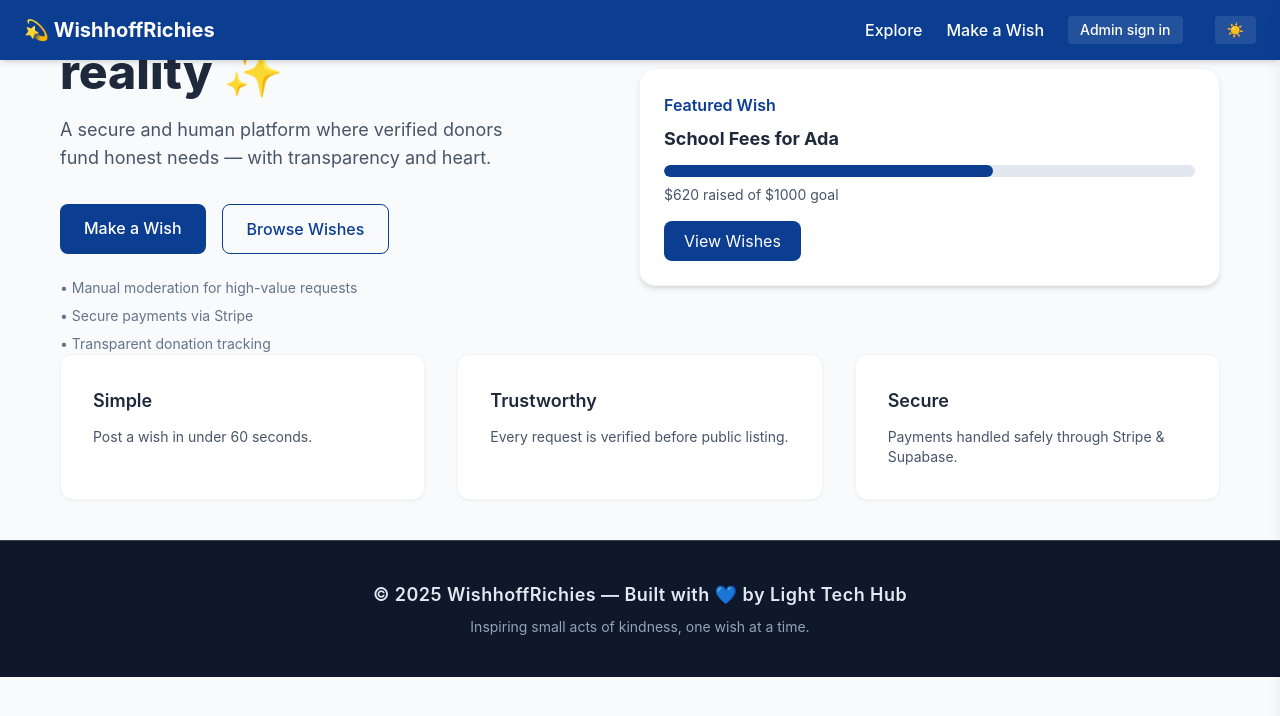
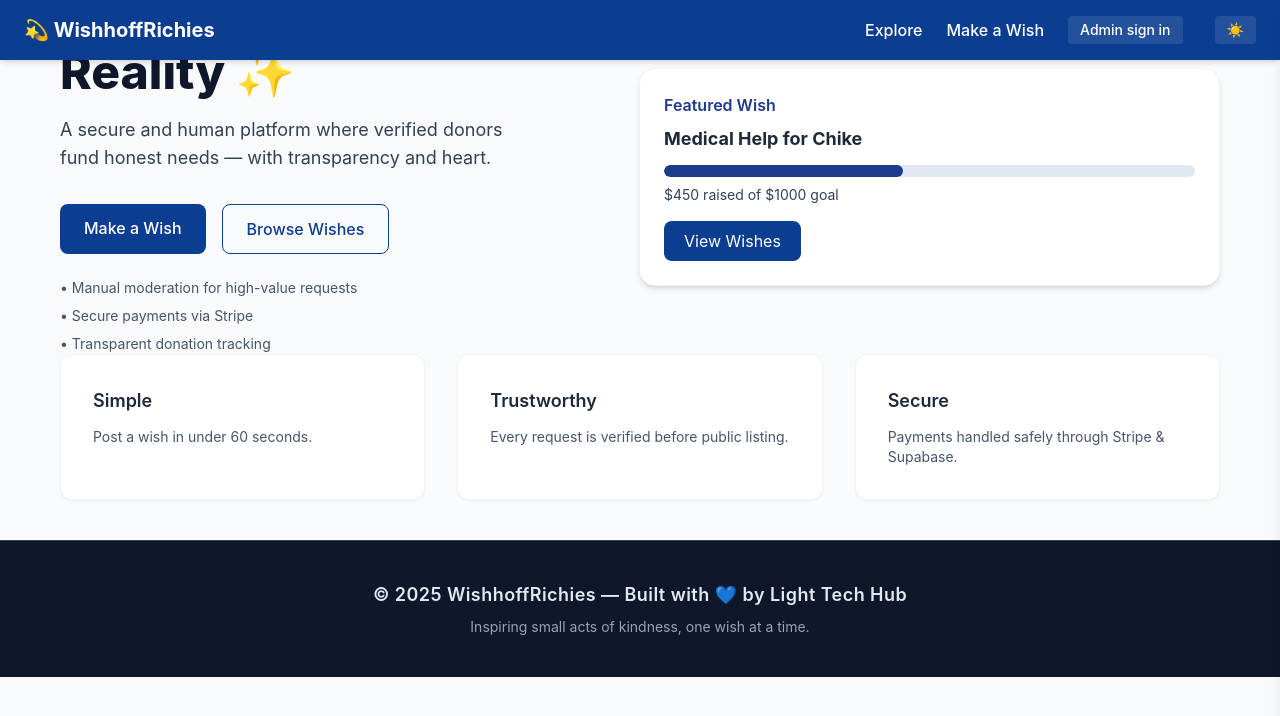
Before and after one commit to Lightcomputerstechnology/WishhoffRichies, a Next.js app: page / in a window 1280 px wide. Shown: the top 716 px of the page. Built offline with nearby package versions, Linux system fonts and the light colour scheme; no server answers.

Commit message:
Update HeroSection.js

```diff
--- a/components/HeroSection.js
+++ b/components/HeroSection.js
@@ -1,15 +1,57 @@
+"use client";
+import { useEffect, useState } from "react";
 import Link from "next/link";
 
 export default function HeroSection() {
+  // Dynamic featured wishes
+  const featuredWishes = [
+    {
+      title: "School Fees for Ada",
+      progress: 62,
+      raised: 620,
+      goal: 1000,
+    },
+    {
+      title: "Medical Help for Chike",
+      progress: 45,
+      raised: 450,
+      goal: 1000,
+    },
+    {
+      title: "Startup Support for Ifeoma",
+      progress: 80,
+      raised: 800,
+      goal: 1000,
+    },
+    {
+      title: "House Rent for Tunde",
+      progress: 30,
+      raised: 300,
+      goal: 1000,
+    },
+  ];
+
+  const [currentIndex, setCurrentIndex] = useState(0);
+
+  // Auto-slide effect
+  useEffect(() => {
+    const interval = setInterval(() => {
+      setCurrentIndex((prev) => (prev + 1) % featuredWishes.length);
+    }, 4000);
+    return () => clearInterval(interval);
+  }, [featuredWishes.length]);
+
+  const currentWish = featuredWishes[currentIndex];
+
   return (
-    <header className="container mx-auto px-6 py-16 text-center md:text-left">
+    <header className="container mx-auto px-6 py-20 text-center md:text-left transition-all duration-500">
       <div className="flex flex-col md:flex-row md:items-center md:justify-between gap-12">
         {/* LEFT SIDE — Text Content */}
         <div className="flex-1">
-          <h1 className="text-4xl md:text-5xl font-extrabold leading-tight text-slate-800 dark:text-slate-100">
-            Turn wishes into reality ✨
+          <h1 className="text-4xl md:text-5xl font-extrabold leading-tight text-slate-900 dark:text-white">
+            Turn your <span className="text-primary">Wishes</span> into Reality ✨
           </h1>
-          <p className="mt-5 text-lg text-slate-600 dark:text-slate-300 max-w-md">
+          <p className="mt-5 text-lg text-slate-700 dark:text-slate-300 max-w-md">
             A secure and human platform where verified donors fund honest needs —
             with transparency and heart.
           </p>
@@ -29,29 +71,33 @@ export default function HeroSection() {
             </Link>
           </div>
 
-          <ul className="mt-6 space-y-2 text-sm text-slate-500 dark:text-slate-400">
+          <ul className="mt-6 space-y-2 text-sm text-slate-600 dark:text-slate-400">
             <li>• Manual moderation for high-value requests</li>
             <li>• Secure payments via Stripe</li>
             <li>• Transparent donation tracking</li>
           </ul>
         </div>
 
-        {/* RIGHT SIDE — Featured Wish Card */}
-        <div className="flex-1 bg-white dark:bg-slate-800 p-6 rounded-2xl shadow-md border border-slate-100 dark:border-slate-700">
+        {/* RIGHT SIDE — Animated Featured Wish */}
+        <div className="flex-1 bg-white dark:bg-slate-800 p-6 rounded-2xl shadow-md border border-slate-100 dark:border-slate-700 relative overflow-hidden">
+          <div
+            key={currentIndex}
+            className="transition-all duration-700 ease-in-out transform animate-slideIn"
+          >
             <h4 className="text-primary font-semibold mb-2">Featured Wish</h4>
             <h3 className="text-lg font-bold text-slate-800 dark:text-slate-100">
-            School Fees for Ada
+              {currentWish.title}
             </h3>
 
             <div className="mt-3 bg-slate-200 dark:bg-slate-700 rounded-full h-3 overflow-hidden">
               <div
-              style={{ width: "62%" }}
+                style={{ width: `${currentWish.progress}%` }}
                 className="bg-primary h-3 rounded-full transition-all"
               ></div>
             </div>
 
-          <p className="mt-2 text-sm text-slate-600 dark:text-slate-300">
-            $620 raised of $1000 goal
+            <p className="mt-2 text-sm text-slate-700 dark:text-slate-300">
+              ${currentWish.raised} raised of ${currentWish.goal} goal
             </p>
 
             <Link
@@ -62,6 +108,29 @@ export default function HeroSection() {
             </Link>
           </div>
         </div>
+      </div>
+
+      <style jsx>{`
+        @keyframes slideIn {
+          0% {
+            opacity: 0;
+            transform: translateX(40px);
+          }
+          100% {
+            opacity: 1;
+            transform: translateX(0);
+          }
+        }
+        .animate-slideIn {
+          animation: slideIn 0.7s ease-in-out;
+        }
+        .text-primary {
+          color: #1e3a8a;
+        }
+        .bg-primary {
+          background-color: #1e3a8a;
+        }
+      `}</style>
     </header>
   );
 }
```
Lines whose indentation alone changed are shown as unchanged.
